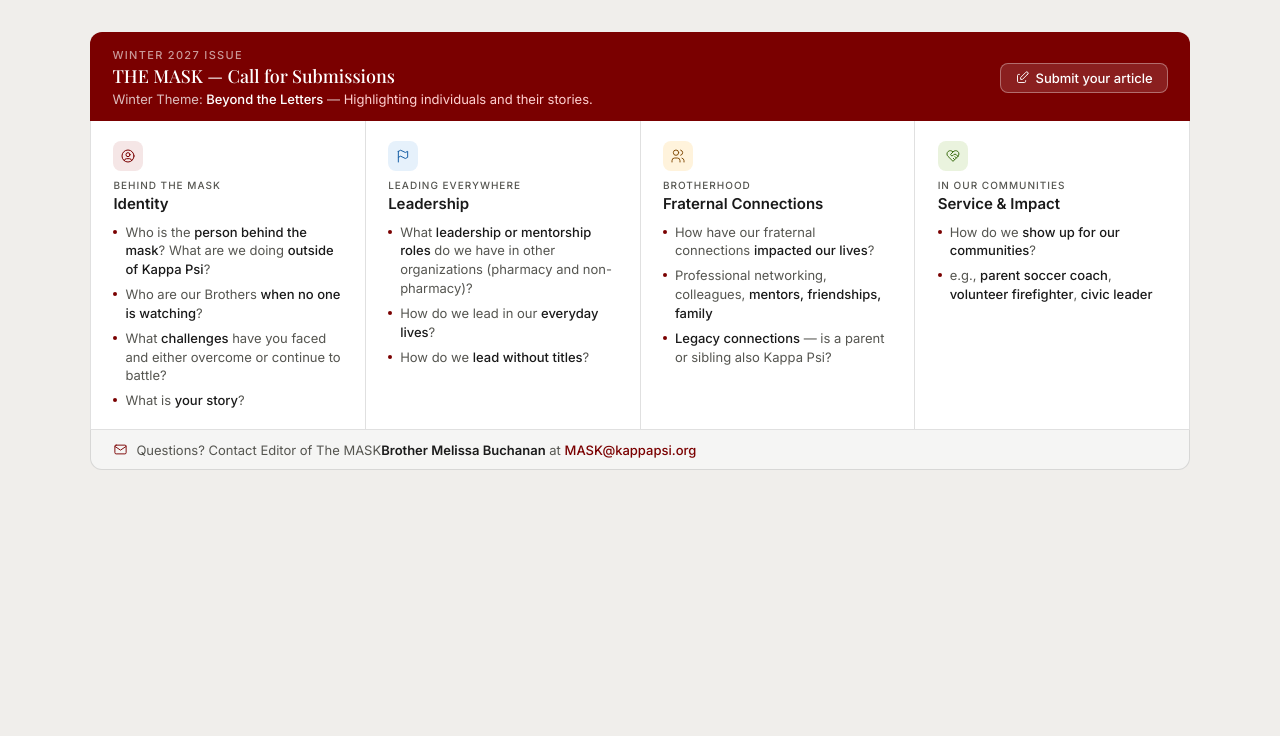
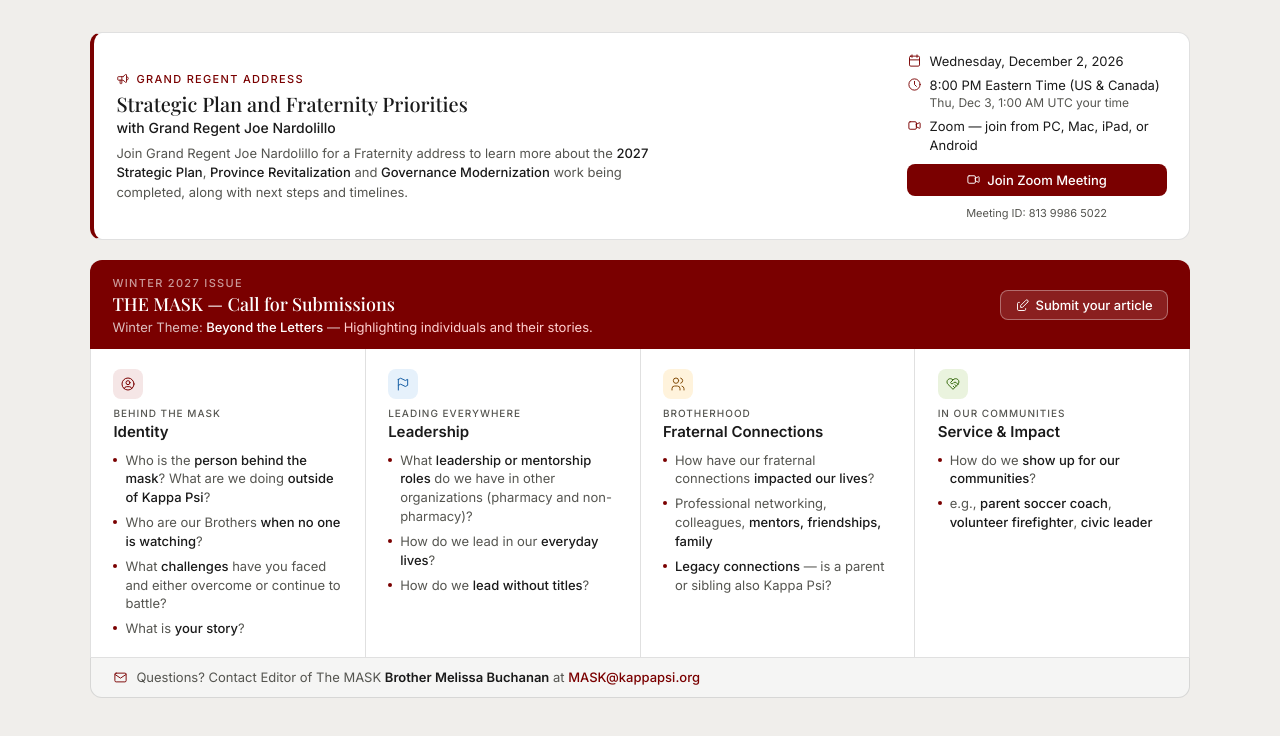
Before and after one commit to kappapsi/portal_updates, a plain HTML site: page index.html in a window 1280 px wide. Drawn offline with nearby package versions, Linux system fonts and the light colour scheme.

Commit message:
Update index.html

```diff
--- a/index.html
+++ b/index.html
@@ -149,7 +149,7 @@
     border: 0.5px solid var(--color-border-tertiary); border-top: none;
     border-radius: 0 0 var(--border-radius-lg) var(--border-radius-lg);
     padding: 0.7rem 1.4rem;
-    display: flex; flex-wrap: wrap; align-items: center; gap: 4px 8px;
+    display: flex; align-items: center; gap: 8px;
     font-size: 13px; color: var(--color-text-secondary);
   }
   .mask-footer .footer-icon { color: var(--color-brand); flex-shrink: 0; display: inline-flex; }
@@ -157,9 +157,106 @@
   .mask-footer a { color: var(--color-brand); font-weight: 500; text-decoration: none; }
   .mask-footer a:hover { text-decoration: underline; }
   .mask-footer strong { color: var(--color-text-primary); }
+
+  /* ── Event card: Grand Regent Address ── */
+  .event-card {
+    inline-size: 1100px; max-inline-size: 100%;
+    margin-inline: auto; margin-block-end: 1.25rem;
+    background: var(--color-background-primary);
+    border: 0.5px solid var(--color-border-tertiary);
+    border-inline-start: 4px solid var(--color-brand);
+    border-radius: var(--border-radius-lg);
+    padding: 1.2rem 1.4rem;
+    display: flex; flex-wrap: wrap; align-items: center;
+    gap: 1rem 1.75rem;
+  }
+  .event-main { flex: 1 1 420px; min-inline-size: 0; }
+  .event-eyebrow {
+    display: inline-flex; align-items: center; gap: 6px;
+    font-size: 11px; font-weight: 500; letter-spacing: 0.12em;
+    text-transform: uppercase; color: var(--color-brand); margin-block-end: 4px;
+  }
+  .event-eyebrow svg { width: 14px; height: 14px; stroke: currentColor; fill: none; stroke-width: 1.5; stroke-linecap: round; stroke-linejoin: round; }
+  .event-title {
+    font-family: var(--font-serif); font-size: 20px; font-weight: 500;
+    color: var(--color-text-primary); margin-block-end: 2px;
+  }
+  .event-subtitle { font-size: 14px; font-weight: 500; color: var(--color-text-primary); margin-block-end: 8px; }
+  .event-desc { font-size: 13px; line-height: 1.5; color: var(--color-text-secondary); max-inline-size: 70ch; }
+  .event-desc strong { color: var(--color-text-primary); font-weight: 500; }
+
+  .event-side {
+    flex: 0 1 260px;
+    display: flex; flex-direction: column; gap: 10px;
+  }
+  .event-meta { display: flex; flex-direction: column; gap: 6px; }
+  .event-meta-row {
+    display: flex; align-items: flex-start; gap: 8px;
+    font-size: 13px; color: var(--color-text-primary); line-height: 1.4;
+  }
+  .event-meta-row svg { flex-shrink: 0; width: 15px; height: 15px; margin-block-start: 1px; stroke: var(--color-brand); fill: none; stroke-width: 1.5; stroke-linecap: round; stroke-linejoin: round; }
+  .event-local { display: block; font-size: 12px; color: var(--color-text-secondary); }
+  .event-local:empty { display: none; }
+  .event-join-btn {
+    display: inline-flex; align-items: center; justify-content: center; gap: 6px;
+    background: var(--color-brand); color: #fff;
+    font-size: 13px; font-weight: 500; padding: 8px 14px;
+    border-radius: var(--border-radius-md); text-decoration: none;
+    font-family: var(--font-sans); transition: background 0.15s;
+  }
+  .event-join-btn:hover { background: #5c0000; }
+  .event-join-btn:focus-visible { outline: 2px solid var(--color-brand); outline-offset: 2px; }
+  .event-join-btn svg { width: 15px; height: 15px; stroke: currentColor; fill: none; stroke-width: 1.5; stroke-linecap: round; stroke-linejoin: round; }
+  .event-join-note { font-size: 11px; color: var(--color-text-secondary); text-align: center; }
 </style>
 </head>
 <body>
+<!-- ── Grand Regent Address ── -->
+<section class="event-card" aria-labelledby="event-title">
+  <div class="event-main">
+    <div class="event-eyebrow">
+      <!-- ti-speakerphone -->
+      <svg viewBox="0 0 24 24" aria-hidden="true"><path d="M18 8a3 3 0 0 1 0 6"/><path d="M10 8v11a1 1 0 0 1-1 1h-1a1 1 0 0 1-1-1v-5"/><path d="M12 8h0l4.524-3.77A.9.9 0 0 1 18 4.922v12.156a.9.9 0 0 1-1.476.692L12 14H4a1 1 0 0 1-1-1V9a1 1 0 0 1 1-1h8"/></svg>
+      Grand Regent Address
+    </div>
+    <h2 class="event-title" id="event-title">Strategic Plan and Fraternity Priorities</h2>
+    <p class="event-subtitle">with Grand Regent Joe Nardolillo</p>
+    <p class="event-desc">
+      Join Grand Regent Joe Nardolillo for a Fraternity address to learn more about the
+      <strong>2027 Strategic Plan</strong>, <strong>Province Revitalization</strong> and
+      <strong>Governance Modernization</strong> work being completed, along with next steps and timelines.
+    </p>
+  </div>
+
+  <div class="event-side">
+    <div class="event-meta">
+      <div class="event-meta-row">
+        <!-- ti-calendar -->
+        <svg viewBox="0 0 24 24" aria-hidden="true"><rect x="4" y="5" width="16" height="16" rx="2"/><path d="M16 3v4"/><path d="M8 3v4"/><path d="M4 11h16"/></svg>
+        <span><time datetime="2026-12-02T20:00-05:00">Wednesday, December 2, 2026</time></span>
+      </div>
+      <div class="event-meta-row">
+        <!-- ti-clock -->
+        <svg viewBox="0 0 24 24" aria-hidden="true"><circle cx="12" cy="12" r="9"/><path d="M12 7v5l3 3"/></svg>
+        <span>
+          8:00 PM Eastern Time (US &amp; Canada)
+          <span class="event-local" id="event-local"></span>
+        </span>
+      </div>
+      <div class="event-meta-row">
+        <!-- ti-video -->
+        <svg viewBox="0 0 24 24" aria-hidden="true"><path d="M15 10l4.553-2.276A1 1 0 0 1 21 8.618v6.764a1 1 0 0 1-1.447.894L15 14v-4z"/><rect x="3" y="6" width="12" height="12" rx="2"/></svg>
+        <span>Zoom &mdash; join from PC, Mac, iPad, or Android</span>
+      </div>
+    </div>
+    <a class="event-join-btn" href="https://us06web.zoom.us/j/81399865022" target="_blank" rel="noopener">
+      <svg viewBox="0 0 24 24" aria-hidden="true"><path d="M15 10l4.553-2.276A1 1 0 0 1 21 8.618v6.764a1 1 0 0 1-1.447.894L15 14v-4z"/><rect x="3" y="6" width="12" height="12" rx="2"/></svg>
+      Join Zoom Meeting
+    </a>
+    <div class="event-join-note">Meeting ID: 813 9986 5022</div>
+  </div>
+</section>
+
 <div class="mask-wrap">
   <h2 class="sr-only">THE MASK Updates — Winter 2027 submission guide for Kappa Psi</h2>
 
@@ -247,11 +344,27 @@
       <!-- ti-mail -->
       <svg viewBox="0 0 24 24"><rect x="3" y="5" width="18" height="14" rx="2"/><polyline points="3 7 12 13 21 7"/></svg>
     </span>
-    <span>Questions? Contact Editor of The MASK<strong>Brother Melissa Buchanan</strong> at <a href="mailto:MASK@kappapsi.org">MASK@kappapsi.org</a></span>
+    <span>Questions? Contact Editor of The MASK <strong>Brother Melissa Buchanan</strong> at <a href="mailto:MASK@kappapsi.org">MASK@kappapsi.org</a></span>
   </div>
 </div>
 
 <script>
+  // Show the Grand Regent Address start time in the viewer's own time zone,
+  // but only when it differs from Eastern Time.
+  (function showLocalEventTime() {
+    const el = document.getElementById('event-local');
+    if (!el || !window.Intl) return;
+    const start = new Date('2026-12-02T20:00:00-05:00');
+    const viewerTz = Intl.DateTimeFormat().resolvedOptions().timeZone;
+    const fmt = (tz) => new Intl.DateTimeFormat(undefined, {
+      timeZone: tz, weekday: 'short', month: 'short', day: 'numeric',
+      hour: 'numeric', minute: '2-digit', timeZoneName: 'short'
+    }).format(start);
+    if (fmt(viewerTz) !== fmt('America/New_York')) {
+      el.textContent = fmt(viewerTz) + ' your time';
+    }
+  })();
+
   function sendHeightToParent() {
     // Measure the body itself (content + padding). documentElement.scrollHeight
     // is never smaller than the iframe's current height, so it can't shrink.
```
